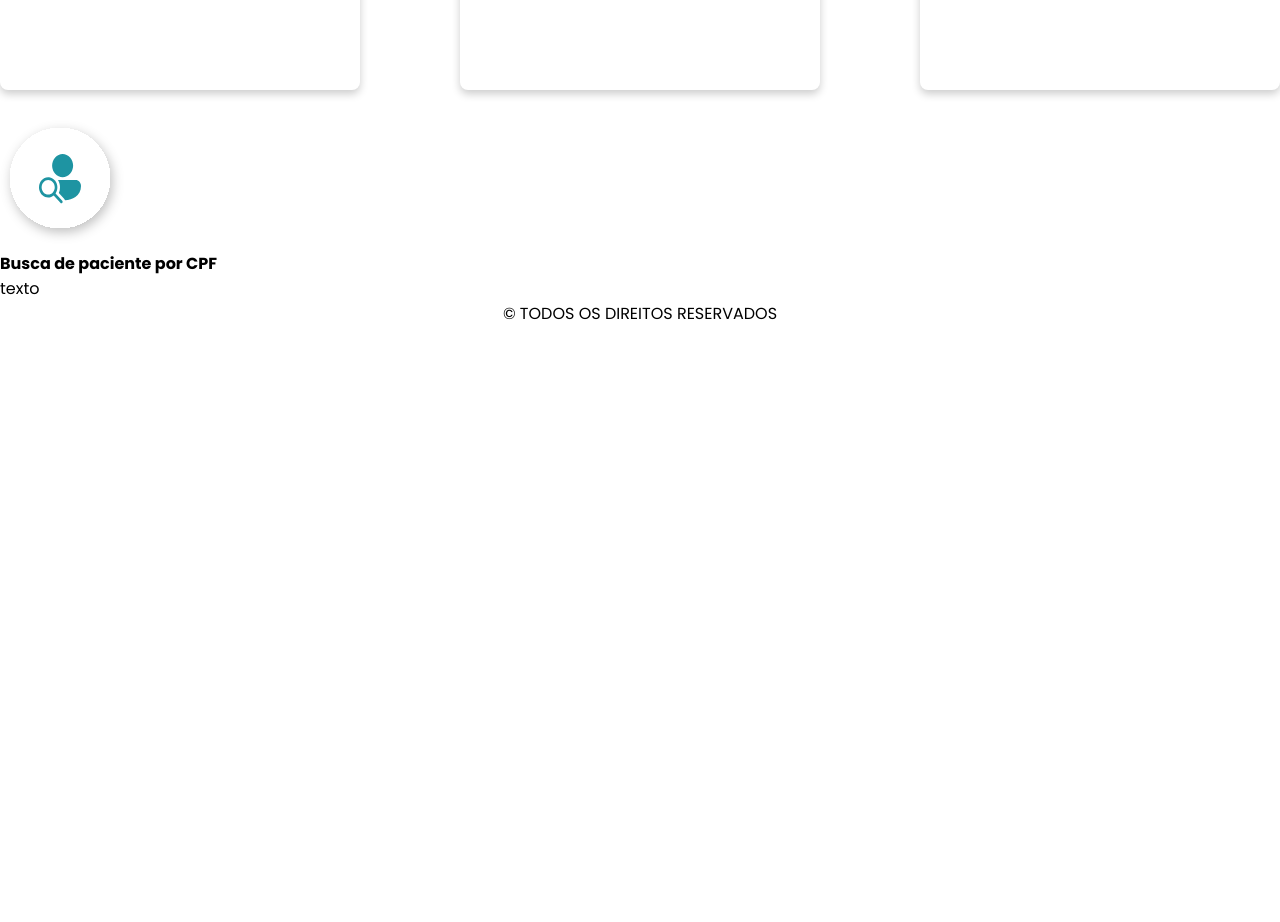
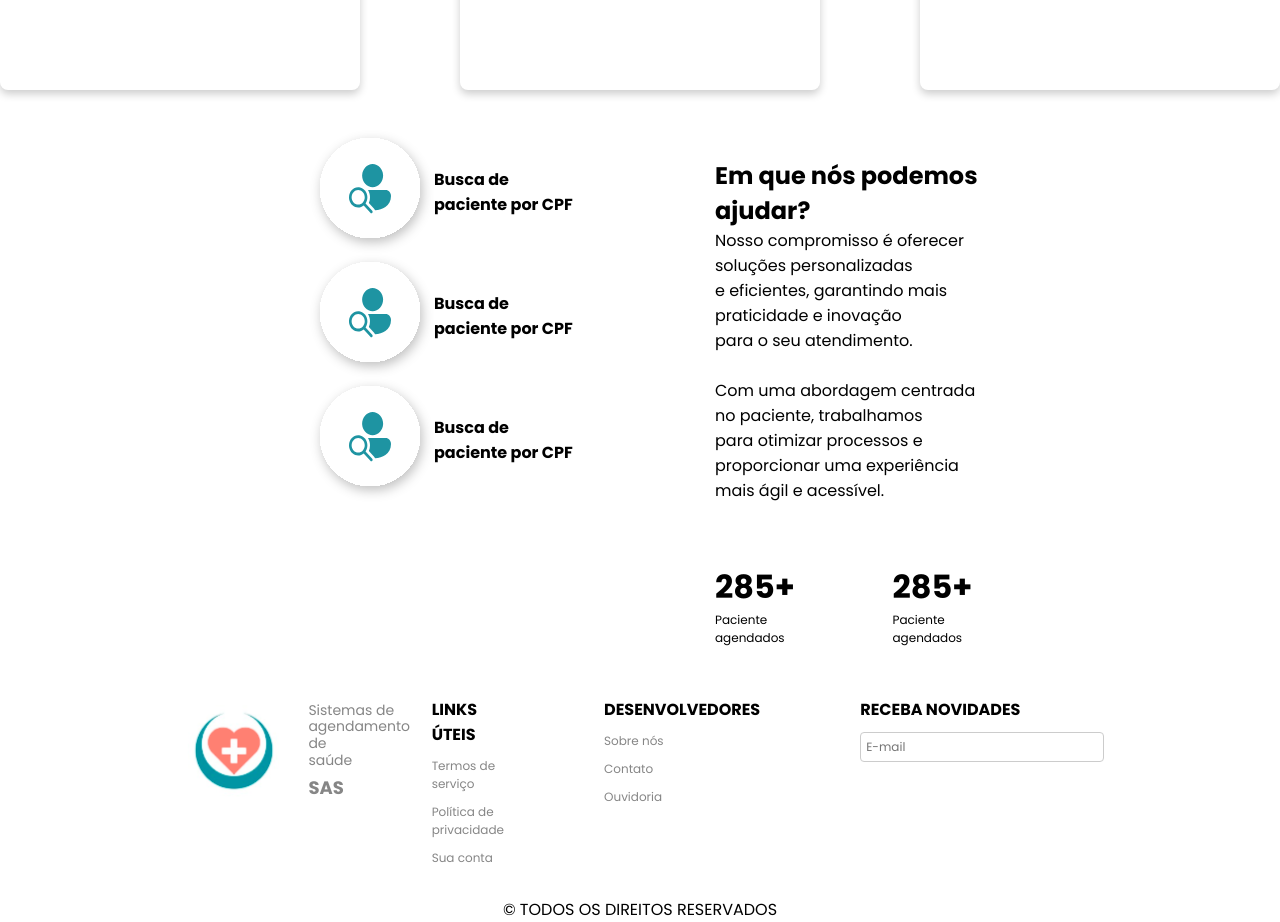
Before and after one commit to SAS-Organizacao/SAS-FrontEnd, a React (Vite) app in the folder SAS/: page / in a window 1280 px wide. Shown: the part 1100-2022 px from the top of the page. Before the commit the page ends 1426 px from the top, so only its background shows below. Built offline with nearby package versions, Linux system fonts and the light colour scheme.

Commit message:
criadas seção de ajuda e footer da homepage

```diff
--- a/SAS/src/components/Footer/footer.css
+++ b/SAS/src/components/Footer/footer.css
@@ -1,85 +1,75 @@
-.footer-filho {
-    color: #000;
-    padding: 40px 20px;
-    font-family: Arial, Helvetica, sans-serif;
+.footer {
+  display: flex;
+  justify-content: space-between; /* Espaço entre a logo e o conteúdo */
+  align-items: flex-start; /* Alinha os itens ao topo */
+  padding: 20px;
+  /* background-color: tomato; */
+  margin: 0 150px;
+}
 
+.logo-redes {
   display: flex;
+  align-items: center; /* Centraliza a logo e o texto verticalmente */
+  gap: 10px; /* Espaçamento entre a logo e o texto */
+}
+
+.logo-redes img {
+  width: 140px; /* Ajuste o tamanho da logo conforme necessário */
+}
+
+.logo-text {
+  text-align: left;
+  display: flex;
+  flex-direction: column; /* Organiza o texto em coluna */
+  gap: 5px; /* Espaçamento entre as linhas de texto */
+}
+
+.logo-text p {
+  color: #868686;
+  margin: 0; /* Remove margens padrão do parágrafo */
+  font-size: 14px;
+  line-height: 1.2; /* Ajusta o espaçamento entre as linhas */
+}
+
+.logo-text h5 {
+  color: #868686;
+  margin: 0; /* Remove margens padrão do h5 */
+  font-size: 18px;
+  font-weight: bold; /* Deixa o texto em negrito */
 }
 
 .footer-content {
   display: flex;
-    justify-content: center;
-    flex-wrap: wrap;
-    gap: 20px;
-    max-width: 1200px;
-    margin: 0 auto;
+  gap: 100px; /* Espaçamento entre as colunas */
+  /* background-color: bisque; */
+  padding: 10px;
 }
 
 .footer-section {
-    flex: 1;
-    min-width: 200px;
-    margin-bottom: 20px;
+  text-align: left;
+  display: flex;
+  flex-direction: column; /* Organiza o conteúdo em coluna */
+  gap: 10px; /* Espaçamento entre os itens */
 }
 
-.footer-section h2 {
-    font-size: 1.5em;
-    margin-bottom: 10px;
+.footer-section h5 {
+  margin: 0; /* Remove margens padrão do h5 */
+  font-size: 16px;
 }
 
-.footer-section h3 {
-    font-size: 1.2em;
-    color: #000;
-  }
-
-  .footer-section h4 {
-    font-size: 1.2em;
-    margin-bottom: 10px;
-  }
-
-  .footer-section ul {
-    list-style: none;
-    padding: 0;
-  }
-
-  .footer-section ul li {
-    margin-bottom: 8px;
-    color: #ccc;
-  }
-
-  .footer-section ul li:hover {
-    color: #000;
-    cursor: pointer;
-  }
-
-  .footer-section form {
-    display: flex;
-    gap: 10px;
+.footer-section p {
+  color: #868686;
+  margin: 0; /* Remove margens padrão do parágrafo */
+  font-size: 12px;
 }
 
 .footer-section input {
-    padding: 8px;
-    border: none;
+  padding: 5px;
+  font-size: 12px;
+  border: 1px solid #ccc;
   border-radius: 4px;
-    flex: 1;
 }
 
-  .footer-section button {
-    padding: 8px 12px;
-    background-color: #007bff;
-    color: #fff;
-    border: none;
-    border-radius: 4px;
-    cursor: pointer;
+.footer-down {
+  text-align: center;
 }
-
-  .footer-section button:hover {
-    background-color: #0056b3;
-  }
-
-  .footer-bottom {
-    text-align: center;
-    margin-top: 20px;
-    padding-top: 20px;
-    border-top: 1px solid #444;
-    color: #000;
-  }
--- a/SAS/src/components/Footer/index.jsx
+++ b/SAS/src/components/Footer/index.jsx
@@ -1,12 +1,46 @@
 import '../Footer/footer.css'
+import Logoicon from "../../assets/images/logo-sas.svg"
 
 export default function Footer() {
 
     return (
         <footer>
             <div className='footer'>
+                <div className='logo-redes'>
+                    <img src={Logoicon} alt="" />
+                    <div className='logo-text'>
+                        <p>Sistemas de <br /> agendamento de <br /> saúde</p>
+                        <h5>SAS</h5>
+                    </div>
+
+                </div>
+
+                <div className='footer-content'>
+                    <div className='footer-section'>
+                        <h5>LINKS ÚTEIS</h5>
+                        <p>Termos de serviço</p>
+                        <p>Política de privacidade</p>
+                        <p>Sua conta</p>
+                    </div>
+
+                    <div className='footer-section'>
+                        <h5>DESENVOLVEDORES</h5>
+                        <p>Sobre nós</p>
+                        <p>Contato</p>
+                        <p>Ouvidoria</p>
+                    </div>
+
+                    <div className='footer-section'>
+                        <h5>RECEBA NOVIDADES</h5>
+                        <input type="email" placeholder='E-mail'/>
+                    </div>
+                </div>
+            </div>
+
+            <div className='footer-down'>
                 &copy; TODOS OS DIREITOS RESERVADOS
             </div>
         </footer>
+
     )
 }
--- a/SAS/src/pages/Home/home.css
+++ b/SAS/src/pages/Home/home.css
@@ -93,3 +93,39 @@
 .section-02 {
     display: flex;
 }
+
+.homepage-status {
+    padding: 10px;
+    flex: 1;
+    width: 50%;
+    /* background-color: tomato; */
+}
+
+.text-column {
+    display: flex;
+    align-items: center;
+}
+
+.homepage-ajuda {
+    margin-top: 38px;
+    flex: 1;
+    width: 50%;
+    /* background-color: #555; */
+}
+
+.stats {
+    margin: 20px 300px;
+    display: flex;
+    gap: 130px;
+}
+
+.numbers-stats {
+    /* background-color: #555; */
+    margin-top: 60px;
+    display: flex;
+    gap: 90px;
+}
+
+.numbers-stats p {
+    font-size: 12px;
+}
--- a/SAS/src/pages/Home/index.jsx
+++ b/SAS/src/pages/Home/index.jsx
@@ -38,12 +38,49 @@ export default function Home() {
 
             {/* seção 02 */}
 
-            <div className="homePage-status">
-                <div className="infos">
-                    <div className="infos-item">
-                        <img src={Personicon} alt="" />
+            <div className="stats">
+                <div className="homepage-status">
+                    <div className="text-column">
+                        <img className="person-icon" src={Personicon} alt="" />
                         <h4>Busca de paciente por CPF</h4>
-                        <p>texto</p>
+                    </div>
+
+                    <div className="text-column">
+                        <img className="person-icon" src={Personicon} alt="" />
+                        <h4>Busca de paciente por CPF</h4>
+                    </div>
+
+                    <div className="text-column">
+                        <img className="person-icon" src={Personicon} alt="" />
+                        <h4>Busca de paciente por CPF</h4>
+                    </div>
+                </div>
+
+                <div className="homepage-ajuda">
+                    <div className="ajuda">
+                        <h2>Em que nós podemos ajudar?</h2>
+                        <p>
+                            Nosso compromisso é oferecer soluções personalizadas <br />
+                            e eficientes, garantindo mais praticidade e inovação <br />
+                            para o seu atendimento.
+                        </p>
+                        <br />
+                        <p>
+                            Com uma abordagem centrada no paciente, trabalhamos <br />
+                            para otimizar processos e proporcionar uma experiência <br /> mais ágil e acessível.
+                        </p>
+
+                        <div className="numbers-stats">
+                            <div>
+                                <h1>285+</h1>
+                                <p>Paciente agendados</p>
+                            </div>
+                            <div>
+                                <h1>285+</h1>
+                                <p>Paciente agendados</p>
+                            </div>
+                        </div>
+
                     </div>
                 </div>
             </div>
```
Lines whose indentation alone changed are shown as unchanged.
